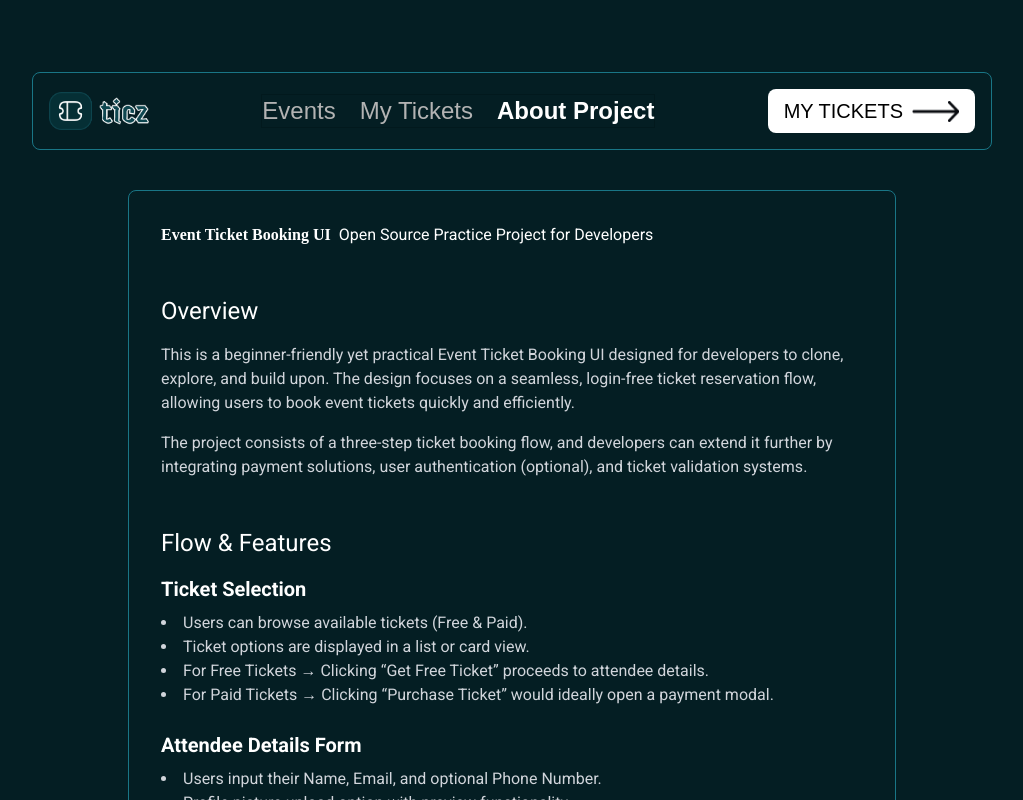
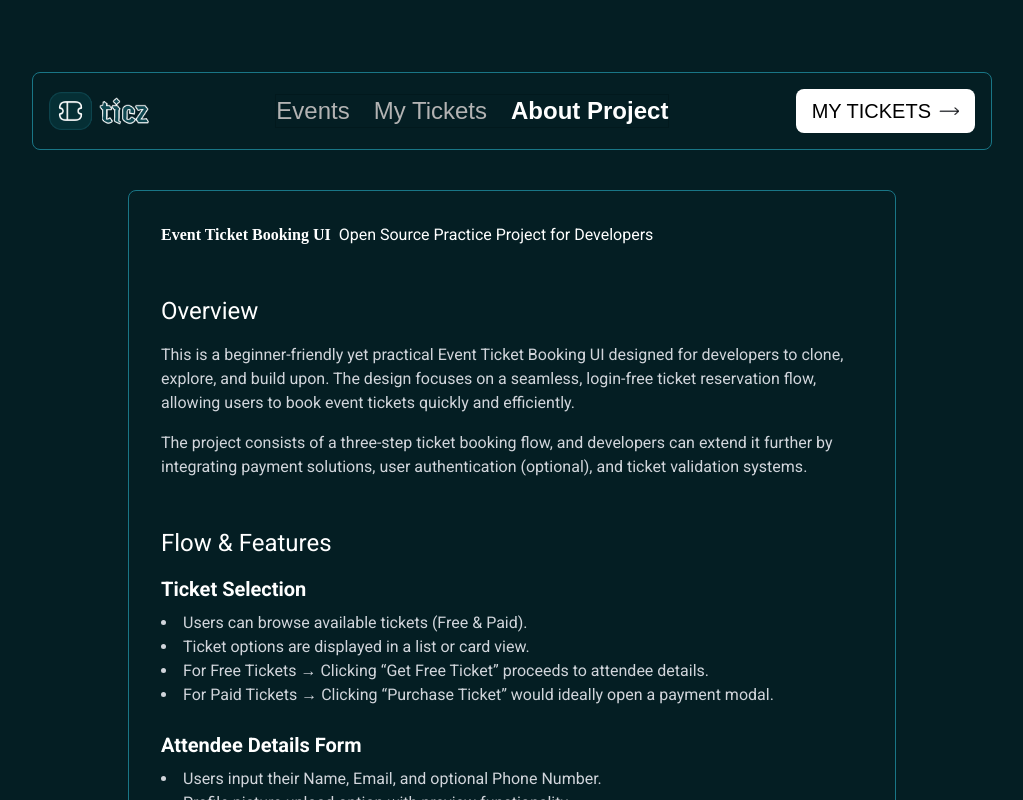
Before and after one commit to elizabeth-agada/hngx-stage2-ticketer, a Next.js app: page /about in a window 1280 px wide. Shown: the top 800 px of the page, without its empty margins (128-1151 px from the left). Built offline with nearby package versions, Linux system fonts and the light colour scheme; a web font is replaced by a local one.

Commit message:
fixed nav arrow

```diff
--- a/src/app/globals.css
+++ b/src/app/globals.css
@@ -73,7 +73,7 @@ code {
     }
 
     .ticket-border::before {
-      top: -10px;
+      top: -px;
       left: -10px;
     }
 
--- a/src/components/Navbar.tsx
+++ b/src/components/Navbar.tsx
@@ -44,7 +44,7 @@ export default function Navbar() {
 
         <button className="md:px-4 p-1.5 md:py-2 flex items-center gap-2 bg-white font-alatsi md:text-xl text-black rounded-lg hover:bg-[#1b8094] transition-colors text-sm">
           MY TICKETS
-          <Image className="w-12 h-auto" src="/arrow.png" alt="Logo" width={20} height={20} />
+          <Image className="w-5" src="/arrow.png" alt="Logo" width={5} height={5} />
         </button>
       </nav>
     </div>
```
